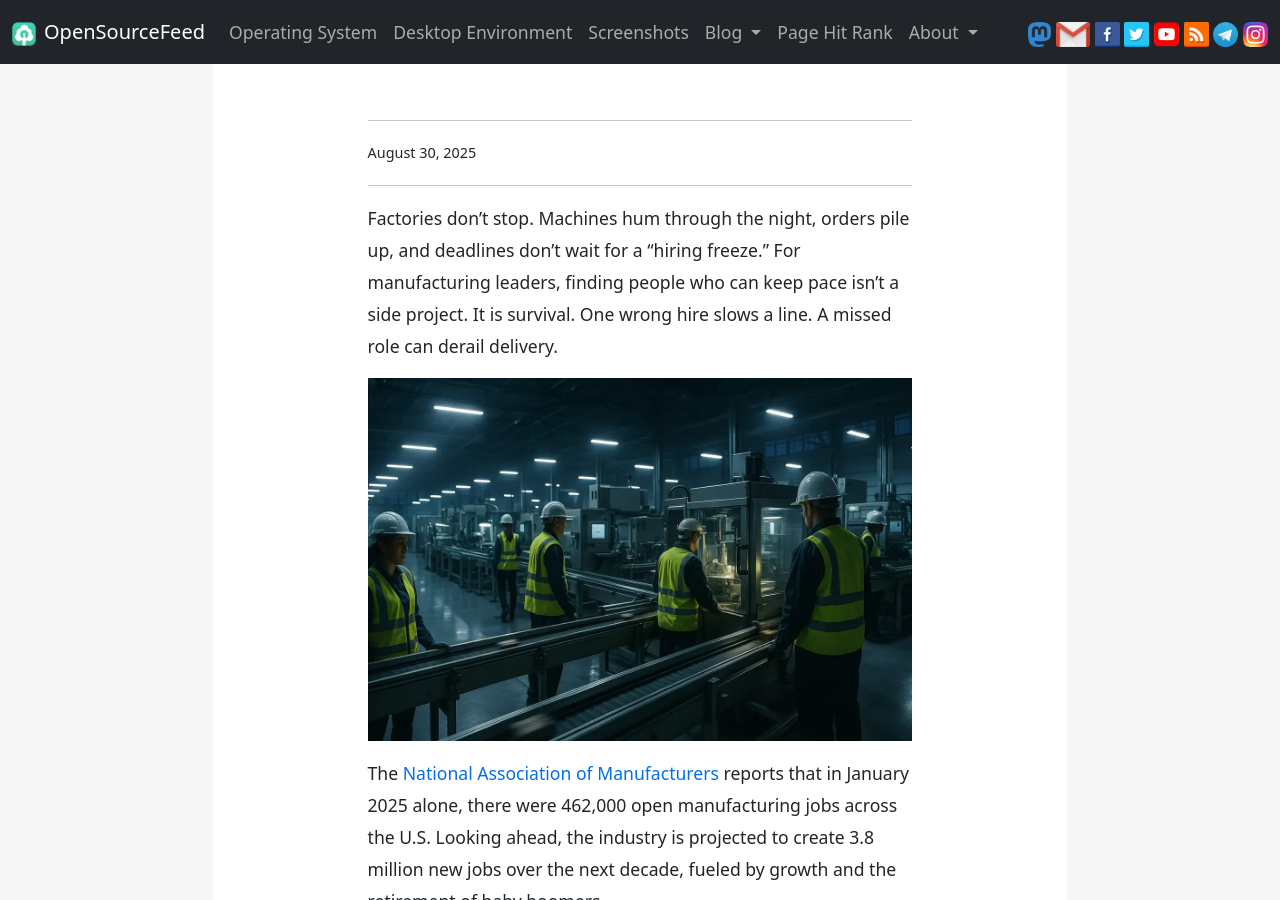
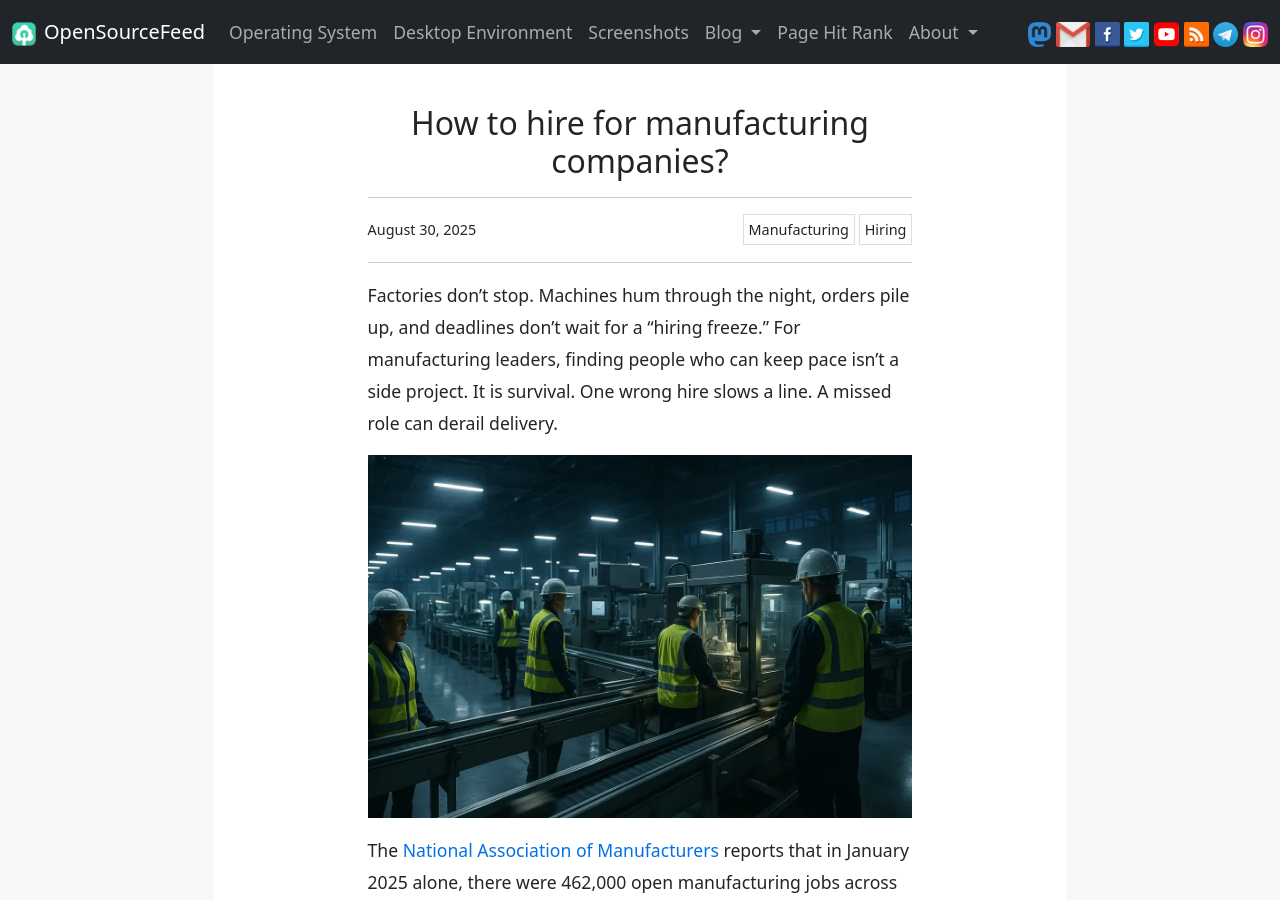
Before and after one commit to opensourcefeed/insights, a Jekyll site: the page built from _posts/2025-08-30-how-to-hire-for-manufacturing-companies.md, in a window 1280 px wide and 900 px high. Built offline with Jekyll 4.4.1, drawn with Linux system fonts in a browser that asks for light colours; our own code applies the rules of GitHub Pages for plain Markdown files; comment, search, counter and statistics services are not loaded.

Commit message:
Fix syntax

```diff
--- a/_posts/2025-08-30-how-to-hire-for-manufacturing-companies.md
+++ b/_posts/2025-08-30-how-to-hire-for-manufacturing-companies.md
@@ -3,7 +3,7 @@ layout: post
 title: "How to hire for manufacturing companies?"
 categories: [Manufacturing, Hiring]
 tags: [recruitment, workforce, ERPNext, operations]
-description: Practical playbook for hiring in manufacturing: clarity, grit, wider sourcing, employer brand, data-driven planning, and culture fit.
+description: "Practical playbook for hiring in manufacturing: clarity, grit, wider sourcing, employer brand, data-driven planning, and culture fit."
 image: /insights/assets/images/post-images/hiring-workforce.webp
 ---
 
```
